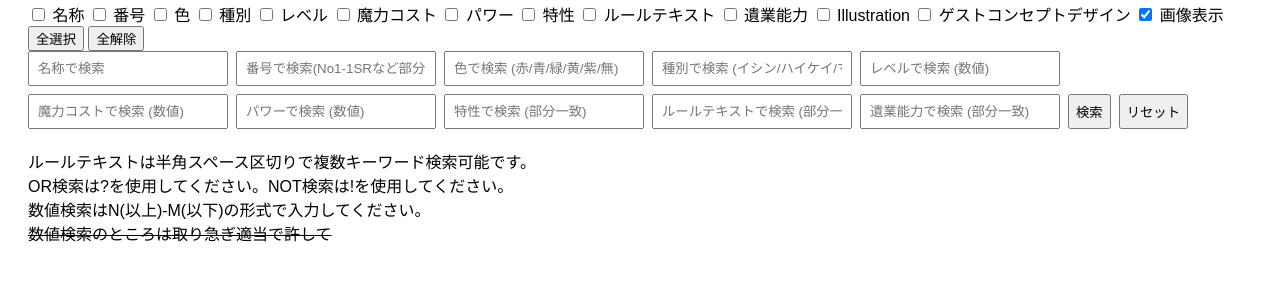
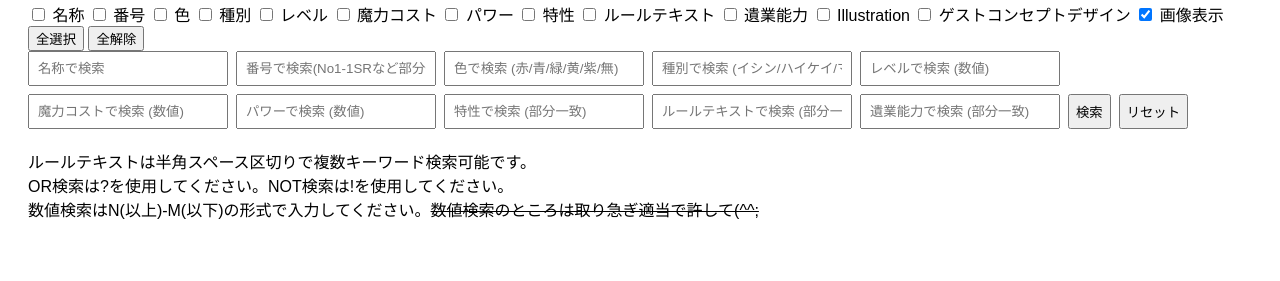
Before and after one commit to ichimura-takaki/Cloudflare-Pages-Test, a plain HTML site: page index.html in a window 1280 px wide. Shown: the part 115-396 px from the top of the page. Drawn offline with nearby package versions, Linux system fonts and the light colour scheme; no server answers.

Commit message:
Add files via upload

```diff
--- a/index.html
+++ b/index.html
@@ -46,8 +46,7 @@
   </div>
   ルールテキストは半角スペース区切りで複数キーワード検索可能です。<br>
   OR検索は?を使用してください。NOT検索は!を使用してください。<br>
-  数値検索はN(以上)-M(以下)の形式で入力してください。<br>
-  <s>数値検索のところは取り急ぎ適当で許して</s>
+  数値検索はN(以上)-M(以下)の形式で入力してください。<s>数値検索のところは取り急ぎ適当で許して(^^;</s><br>
 
 
   <div id="hitCount"></div>
```
